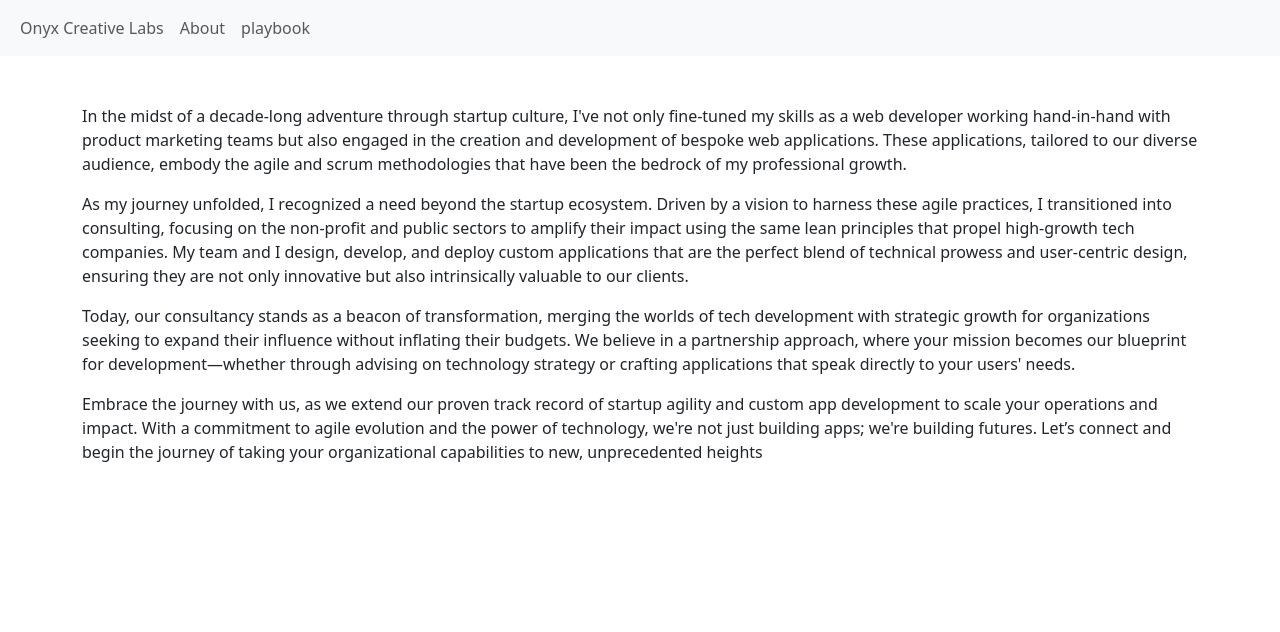
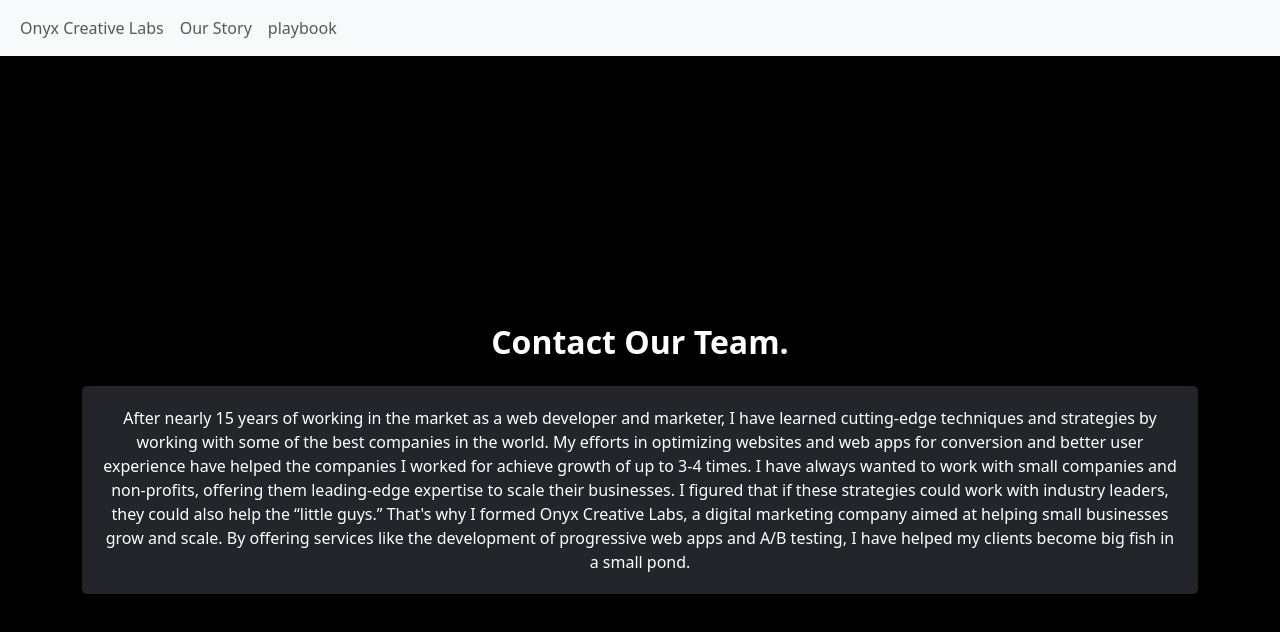
Before and after one commit to Jsmithseo/siliconislandvallejo, a Next.js app: page /about in a window 1280 px wide. Shown: the top 632 px of the page. Built offline with nearby package versions, Linux system fonts and the light colour scheme.

Commit message:
added how we work section

```diff
--- a/package.json
+++ b/package.json
@@ -13,11 +13,11 @@
   "author": "",
   "license": "ISC",
   "dependencies": {
-    "@emotion/react": "^11.11.1",
-    "@emotion/styled": "^11.11.0",
+    "@emotion/react": "^11.11.4",
+    "@emotion/styled": "^11.11.5",
     "@fortawesome/fontawesome-free": "^6.4.2",
     "@mui/icons-material": "^5.14.9",
-    "@mui/material": "^5.14.10",
+    "@mui/material": "^5.16.4",
     "@stripe/stripe-js": "^2.1.0",
     "axios": "^1.7.2",
     "bootstrap": "^5.3.1",
--- a/pages/_app.js
+++ b/pages/_app.js
@@ -1,7 +1,6 @@
 import { useEffect } from 'react';
 import { useRouter } from 'next/router';
 import Script from 'next/script';
-
 
 const GA_TRACKING_ID = 'AW-16644561919';
 
--- a/pages/about/index.js
+++ b/pages/about/index.js
@@ -1,93 +1,69 @@
-import React, { useState } from 'react';
+import React from 'react';
 import 'bootstrap/dist/css/bootstrap.css';
 import { Container, Row, Col } from 'reactstrap';
 import BaseLayout from '../components/layouts/BaseLayouts';
 
 const MainStyle = {
   overflowX: 'hidden',
+  backgroundColor: '#000', // Make the entire page black
+  color: '#fff', // White text color for contrast
+  minHeight: '100vh', // Ensure it takes the full viewport height
+  display: 'flex',
+  flexDirection: 'column',
+  justifyContent: 'center',
 };
 
 const copyStyle = {
   fontSize: '22px',
-  fontFamily: 'avenir',
+  fontFamily: 'Avenir, sans-serif',
   textAlign: 'center',
+  marginBottom: '20px',
+};
+
+const headlineStyle = {
+  fontSize: '32px',
+  fontWeight: '700',
+  textAlign: 'center',
+  marginBottom: '20px',
+};
+
+const bioContentStyle = {
+  background: '#24252B',
+  padding: '20px',
+  borderRadius: '5px',
+  boxShadow: '0 0 10px rgba(0, 0, 0, 0.1)',
+  textAlign: 'center', // Center text
 };
 
 export default function About() {
   return (
     <BaseLayout>
-      <div className="jumbtron">
-        <div className="container">
-          <center>
-            {/* <img
-              src="/logo.png" // Replace with your image path
-              alt="Image"
-              className="img-fluid logo"
-            /> */}
-          </center>
-        </div>
-      </div>
-      <br></br>
-      <br></br>
-      <div className="container about">
-        <Row>
-          {/* <Col md="6">
-            <img
-              src="/headshot.png" // Replace with your image path
-              alt="Image"
-              className="img-fluid"
-            />
-          </Col> */}
-          <Col md="12">
-            <div className="bio-content">
-              <p>
-                In the midst of a decade-long adventure through startup culture,
-                I've not only fine-tuned my skills as a web developer working
-                hand-in-hand with product marketing teams but also engaged in
-                the creation and development of bespoke web applications. These
-                applications, tailored to our diverse audience, embody the agile
-                and scrum methodologies that have been the bedrock of my
-                professional growth.
-              </p>
-              <p>
-                As my journey unfolded, I recognized a need beyond the startup
-                ecosystem. Driven by a vision to harness these agile practices,
-                I transitioned into consulting, focusing on the non-profit and
-                public sectors to amplify their impact using the same lean
-                principles that propel high-growth tech companies. My team and I
-                design, develop, and deploy custom applications that are the
-                perfect blend of technical prowess and user-centric design,
-                ensuring they are not only innovative but also intrinsically
-                valuable to our clients.
-              </p>
-              <p>
-                Today, our consultancy stands as a beacon of transformation,
-                merging the worlds of tech development with strategic growth for
-                organizations seeking to expand their influence without
-                inflating their budgets. We believe in a partnership approach,
-                where your mission becomes our blueprint for development—whether
-                through advising on technology strategy or crafting applications
-                that speak directly to your users' needs.
-              </p>
-              <p>
-                Embrace the journey with us, as we extend our proven track
-                record of startup agility and custom app development to scale
-                your operations and impact. With a commitment to agile evolution
-                and the power of technology, we're not just building apps; we're
-                building futures. Let’s connect and begin the journey of taking
-                your organizational capabilities to new, unprecedented heights
-              </p>
-            </div>
-          </Col>
-        </Row>
-      </div>
-      <div>
-        {/* <Container>
-        <HubSpotContactForm
-      id="HubSpotContactForm"
-
-                />
-        </Container> */}
+      <div style={MainStyle}>
+        <Container>
+          <Row>
+            <Col md="12">
+              <div style={headlineStyle}>Contact Our Team.</div>
+            </Col>
+            <Col md="12">
+              <div style={bioContentStyle}>
+                After nearly 15 years of working in the market as a web
+                developer and marketer, I have learned cutting-edge techniques
+                and strategies by working with some of the best companies in the
+                world. My efforts in optimizing websites and web apps for
+                conversion and better user experience have helped the companies
+                I worked for achieve growth of up to 3-4 times. I have always
+                wanted to work with small companies and non-profits, offering
+                them leading-edge expertise to scale their businesses. I figured
+                that if these strategies could work with industry leaders, they
+                could also help the “little guys.” That's why I formed Onyx
+                Creative Labs, a digital marketing company aimed at helping
+                small businesses grow and scale. By offering services like the
+                development of progressive web apps and A/B testing, I have
+                helped my clients become big fish in a small pond.
+              </div>
+            </Col>
+          </Row>
+        </Container>
       </div>
     </BaseLayout>
   );
--- a/pages/components/ContactForm.module.css
+++ b/pages/components/ContactForm.module.css
@@ -62,7 +62,6 @@
   }
    */
 .contactForm {
-
   padding: 20px;
   border-radius: 5px;
   box-shadow: 0 0 10px rgba(0, 0, 0, 0.1);
@@ -82,6 +81,7 @@
   border: 1px solid #ddd;
   border-radius: 5px;
   font-size: 14px;
+  background-color: #24252b;
   color: #fff;
 }
 
@@ -109,7 +109,7 @@
 
 .pillSelected,
 .tileSelected {
-    background-color: #B0000B;
+  background-color: #b0000b;
 }
 
 .tile {
@@ -119,7 +119,7 @@
   align-items: center;
 }
 
-  .tile input[type="radio"] {
+.tile input[type='radio'] {
   margin-right: 10px;
 }
 
--- a/pages/components/shared/Header.js
+++ b/pages/components/shared/Header.js
@@ -9,6 +9,7 @@
   Collapse,
   NavbarToggler,
 } from 'reactstrap';
+import 'bootstrap/dist/css/bootstrap.min.css';
 
 const MyHeader = () => {
   const [isOpen, setIsOpen] = useState(false);
@@ -28,7 +29,7 @@
             </NavLink>
           </NavItem>
           <NavItem>
-            <NavLink href="/about">About</NavLink>
+            <NavLink href="/about">Our Story</NavLink>
           </NavItem>
           <NavItem>
             <NavLink href="/playbook">playbook</NavLink>
--- a/pages/styles/main.scss
+++ b/pages/styles/main.scss
@@ -5,7 +5,6 @@
 }
 
 img.logo {
-
   display: none;
 }
 
@@ -18,7 +17,7 @@
 }
 
 ul li {
-list-style: none;
+  list-style: none;
 }
 
 .calloutText1 {
--- a/pages/systems/index.js
+++ b/pages/systems/index.js
@@ -82,9 +82,9 @@
                     Volunteer Management System
                   </span>
                   <ul>
-                  <li>Recruitment and Onboarding</li>
-                  <li>Scheduling and Coordination</li>
-                  <li>Tracking Contributions and Impact</li>
+                    <li>Recruitment and Onboarding</li>
+                    <li>Scheduling and Coordination</li>
+                    <li>Tracking Contributions and Impact</li>
                   </ul>
 
                   <span className="callouttext2">
```
Also changed, not shown: pages/components/ContactUsform.js (+78 -30 lines), pages/components/HowWework.js (added, +55 -0 lines), pages/contact/index.js (+29 -6 lines), pages/index.js (+17 -18 lines), pages/styles/ContactForm.css (+5 -7 lines), 1 other file (tests, documents, lock files or other folders). Lines whose indentation alone changed are shown as unchanged.
